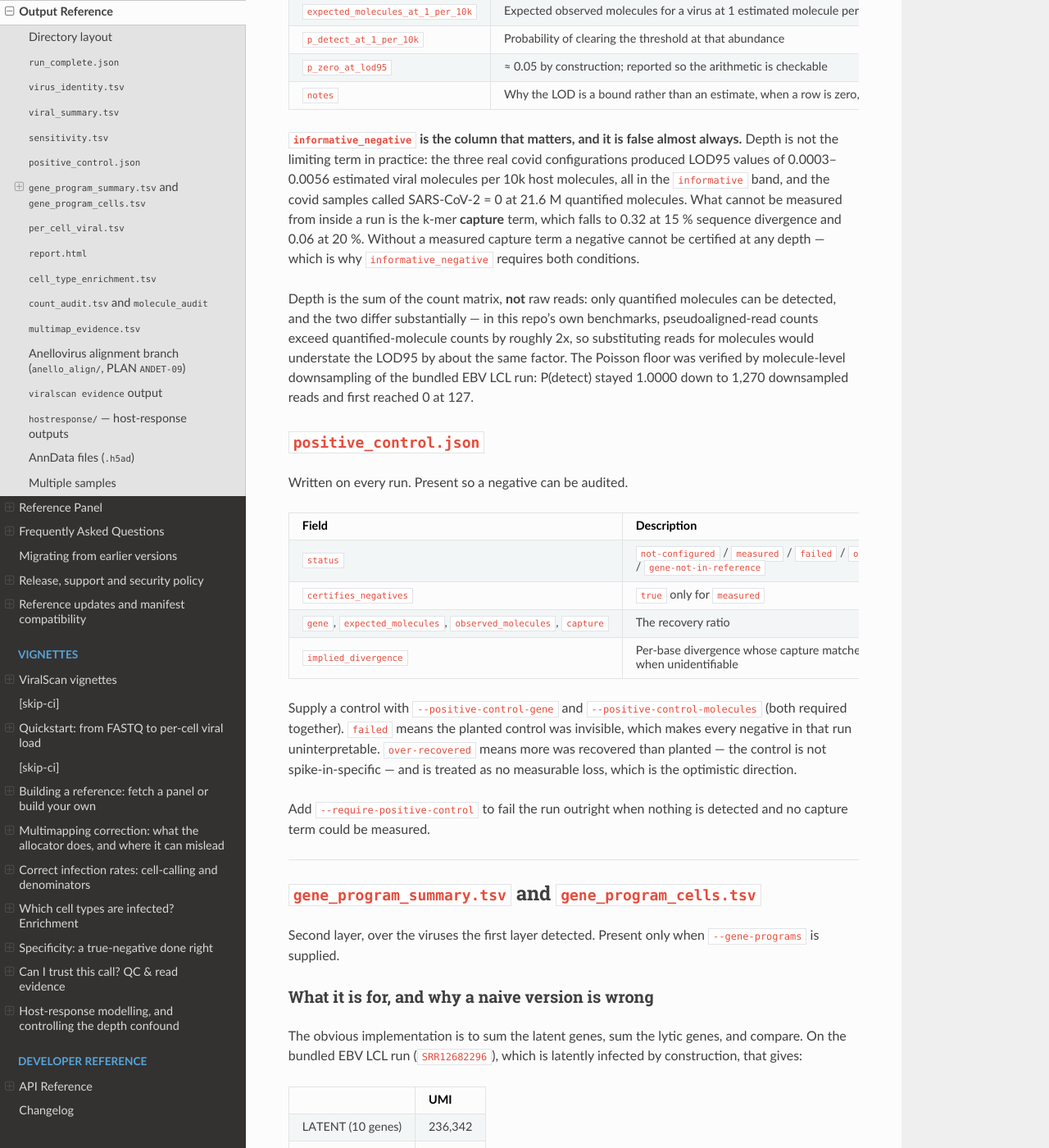
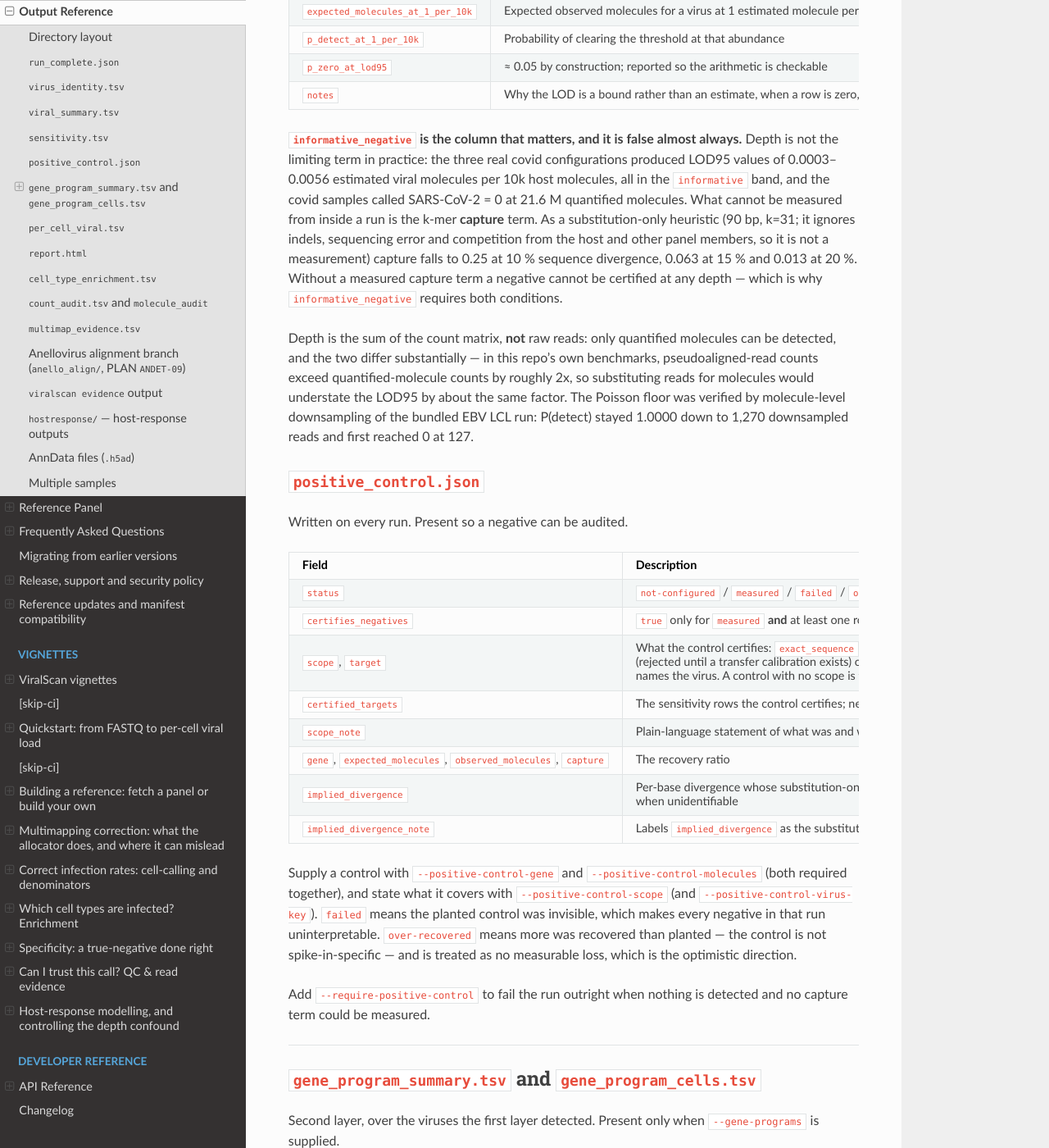
Before and after one commit to mdmanurung/ViralScan, a Sphinx documentation site: the page built from docs/output_reference.md, in a window 1280 px wide and 1400 px high, scrolled down 6419 px. Shown: the whole window at 82% size. Built offline with Sphinx 7.4.7 and the Read the Docs theme 3.1.0, drawn with Linux system fonts in a browser that asks for light colours; some of the changed text lies outside the part shown.

Commit message:
docs(output): exact-model capture values and scoped positive_control fields
Replaces the stale 0.32/0.06 capture prose with the substitution-only
heuristic values, documents scope/target/certified_targets/scope_note and
implied_divergence_note, and the empty capture column for uncertified rows.
Inventory row output-reference-doc is re-pinned in the next commit.

PLAN rows: SENS-CORR-01, SENS-CORR-02 (docs left item).

Co-Authored-By: Claude Sonnet 5.5 <noreply@anthropic.com>

```diff
--- a/docs/output_reference.md
+++ b/docs/output_reference.md
@@ -236,8 +236,8 @@ a zero otherwise cannot: *is there nothing there, or did we not look hard enough
 | `virus_name` | Virus the row describes | observation |
 | `observed_molecules` | Molecules attributed to the virus; `0` means a negative | observation |
 | `detection_threshold` | The sample-level gate that decided the call, applied to the virus's molecules summed over all its genes (before 2026-10-04 it was applied per gene, which could miss a virus spread thinly across genes) | observation |
-| `capture` | Fraction of true viral molecules surviving exact k-mer matching | model estimate |
-| `capture_measured` | `true` only if the capture term came from a positive control, not a default | diagnostic flag |
+| `capture` | Measured recovery of the positive control, only on rows that control certifies; **empty** otherwise (the depth-only floor is not printed as a measurement) | observation |
+| `capture_measured` | `true` only if the capture term came from a positive control whose scope covers this virus, not a default or another virus's control | diagnostic flag |
 | `lod95_per_10k` | Estimated viral molecules per 10k host molecules at which the virus would be reported with 95 % probability | model estimate |
 | `lod95_molecules` | Expected true molecules at that limit — always ≈ 3 × `detection_threshold` | model estimate |
 | `lod_interpretation` | `informative` / `adequate` / `shallow` / `insufficient-depth` | diagnostic flag |
@@ -253,8 +253,10 @@ always.** Depth is not the limiting term in practice: the three real covid
 configurations produced LOD95 values of 0.0003–0.0056 estimated viral molecules per 10k host molecules, all in
 the `informative` band, and the covid samples called SARS-CoV-2 = 0 at 21.6 M
 quantified molecules. What cannot be measured from inside a run is the k-mer
-**capture** term, which falls to 0.32 at 15 % sequence divergence and 0.06 at
-20 %. Without a measured capture term a negative cannot be certified at any
+**capture** term. As a substitution-only heuristic (90 bp, k=31; it ignores
+indels, sequencing error and competition from the host and other panel members, so
+it is not a measurement) capture falls to 0.25 at 10 % sequence divergence, 0.063
+at 15 % and 0.013 at 20 %. Without a measured capture term a negative cannot be certified at any
 depth — which is why `informative_negative` requires both conditions.
 
 Depth is the sum of the count matrix, **not** raw reads: only quantified
@@ -272,12 +274,17 @@ Written on every run. Present so a negative can be audited.
 | Field | Description | Kind |
 |-------|-------------|------|
 | `status` | `not-configured` / `measured` / `failed` / `over-recovered` / `gene-not-in-reference` | diagnostic flag |
-| `certifies_negatives` | `true` only for `measured` | diagnostic flag |
+| `certifies_negatives` | `true` only for `measured` **and** at least one row in `certified_targets` | diagnostic flag |
+| `scope`, `target` | What the control certifies: `exact_sequence`, `virus_key` (rejected until a transfer calibration exists) or `panel_mechanics` (certifies no virus); `target` names the virus. A control with no scope is treated as `panel_mechanics` and warns | diagnostic flag |
+| `certified_targets` | The sensitivity rows the control certifies; never panel-wide | diagnostic flag |
+| `scope_note` | Plain-language statement of what was and was not certified | diagnostic flag |
 | `gene`, `expected_molecules`, `observed_molecules`, `capture` | The recovery ratio | observation |
-| `implied_divergence` | Per-base divergence whose capture matches, by bisection; `null` when unidentifiable | model estimate |
+| `implied_divergence` | Per-base divergence whose substitution-only heuristic capture matches, by bisection; `null` when unidentifiable | model estimate |
+| `implied_divergence_note` | Labels `implied_divergence` as the substitution-only heuristic, never a measurement | diagnostic flag |
 
 Supply a control with `--positive-control-gene` and `--positive-control-molecules`
-(both required together). `failed` means the planted control was invisible, which
+(both required together), and state what it covers with `--positive-control-scope`
+(and `--positive-control-virus-key`). `failed` means the planted control was invisible, which
 makes every negative in that run uninterpretable. `over-recovered` means more was
 recovered than planted — the control is not spike-in-specific — and is treated as
 no measurable loss, which is the optimistic direction.
```
